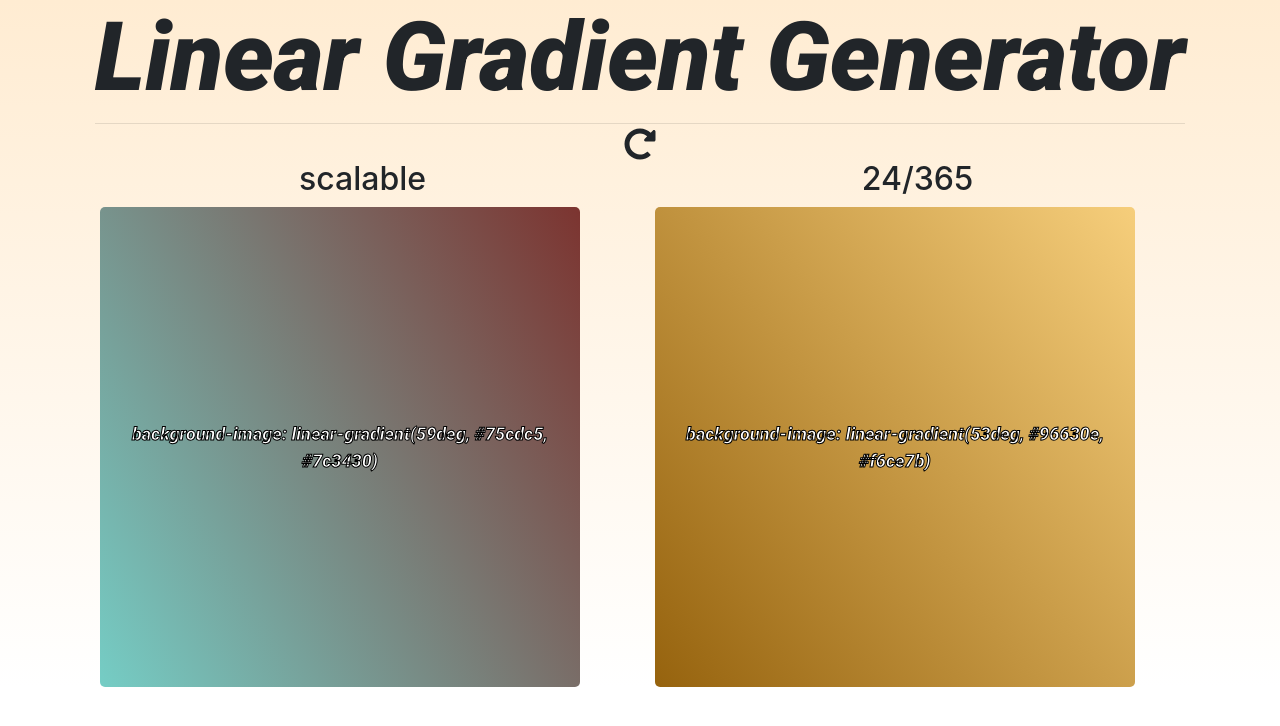
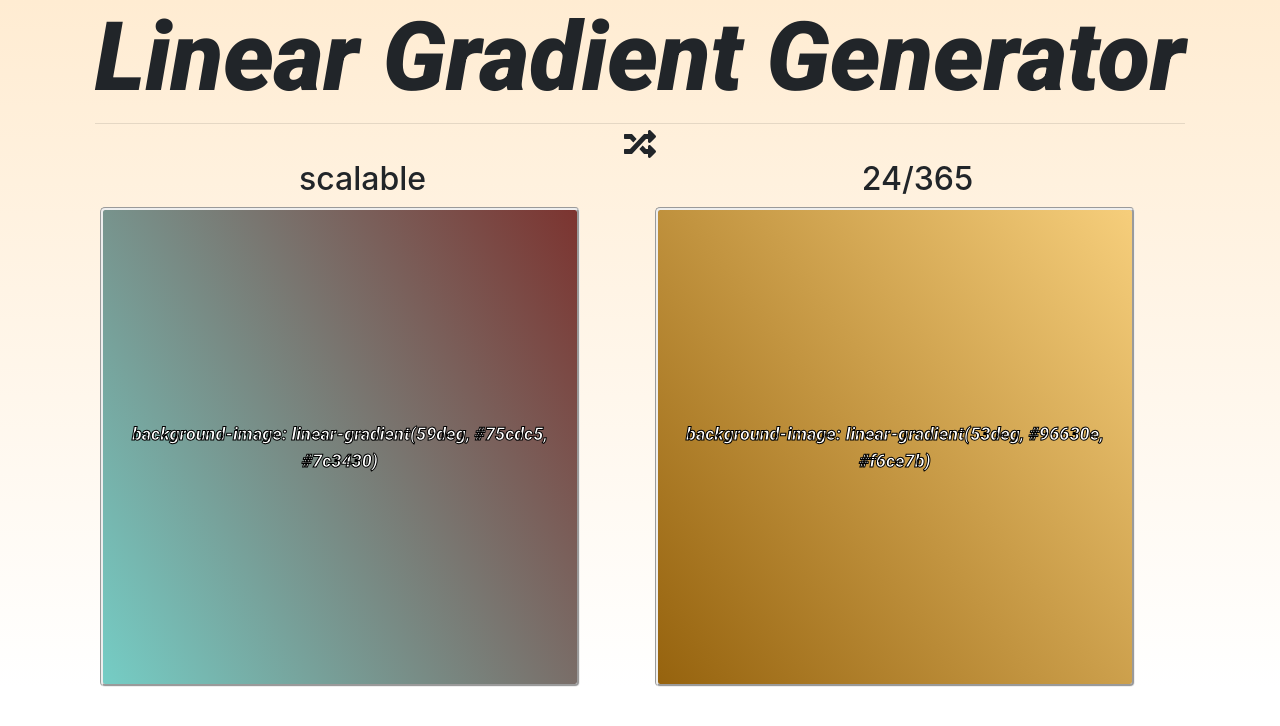
Before and after one commit to kennja05/gradient-generator, a React (Create React App) app: page / in a window 1280 px wide. Shown: the top 726 px of the page. Built offline with nearby package versions, Linux system fonts and the light colour scheme.

Commit message:
add border to gradients

```diff
--- a/src/App.js
+++ b/src/App.js
@@ -1,7 +1,7 @@
 import React from 'react';
 import Faker from 'faker'
 import { FontAwesomeIcon } from '@fortawesome/react-fontawesome'
-import { faRedoAlt } from '@fortawesome/free-solid-svg-icons'
+import { faRandom } from '@fortawesome/free-solid-svg-icons'
 import styled from 'styled-components'
 import './App.css';
 import 'bootstrap/dist/css/bootstrap.min.css';
@@ -53,7 +53,7 @@ class App extends React.Component {
       <StyledDiv>
         <div className="App container">
           <Title />
-          <FontAwesomeIcon onClick={() => this.generateGradient()} size='2x' icon={faRedoAlt} />
+          <FontAwesomeIcon onClick={() => this.generateGradient()} size='2x' icon={faRandom} />
           <div className='container'>
             <div className='row'>
               <div className='col-lg'>
@@ -66,7 +66,6 @@ class App extends React.Component {
           </div>
         </div>
       </StyledDiv>
-
     );
   }
 }
--- a/src/Gradient.js
+++ b/src/Gradient.js
@@ -22,6 +22,7 @@ export default class Gradient extends React.Component {
         max-width: 100%;
         border-radius: 5px;
         display: flex;
+        border: 3px groove;
         background: linear-gradient(${rotation}deg, ${colors[0]}, ${colors[1]});
         justify-content: center;
         flex-direction: column;
```
